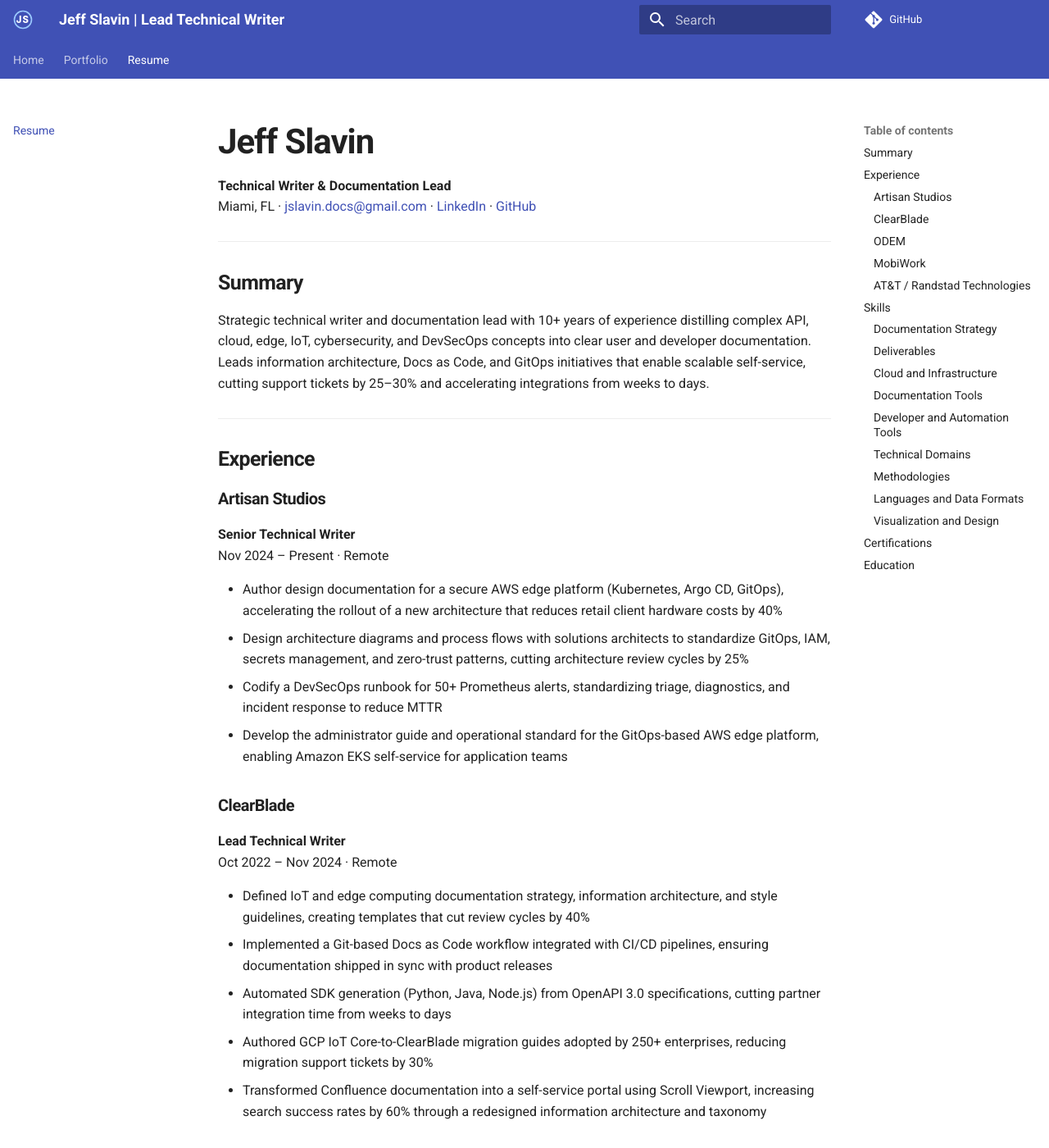
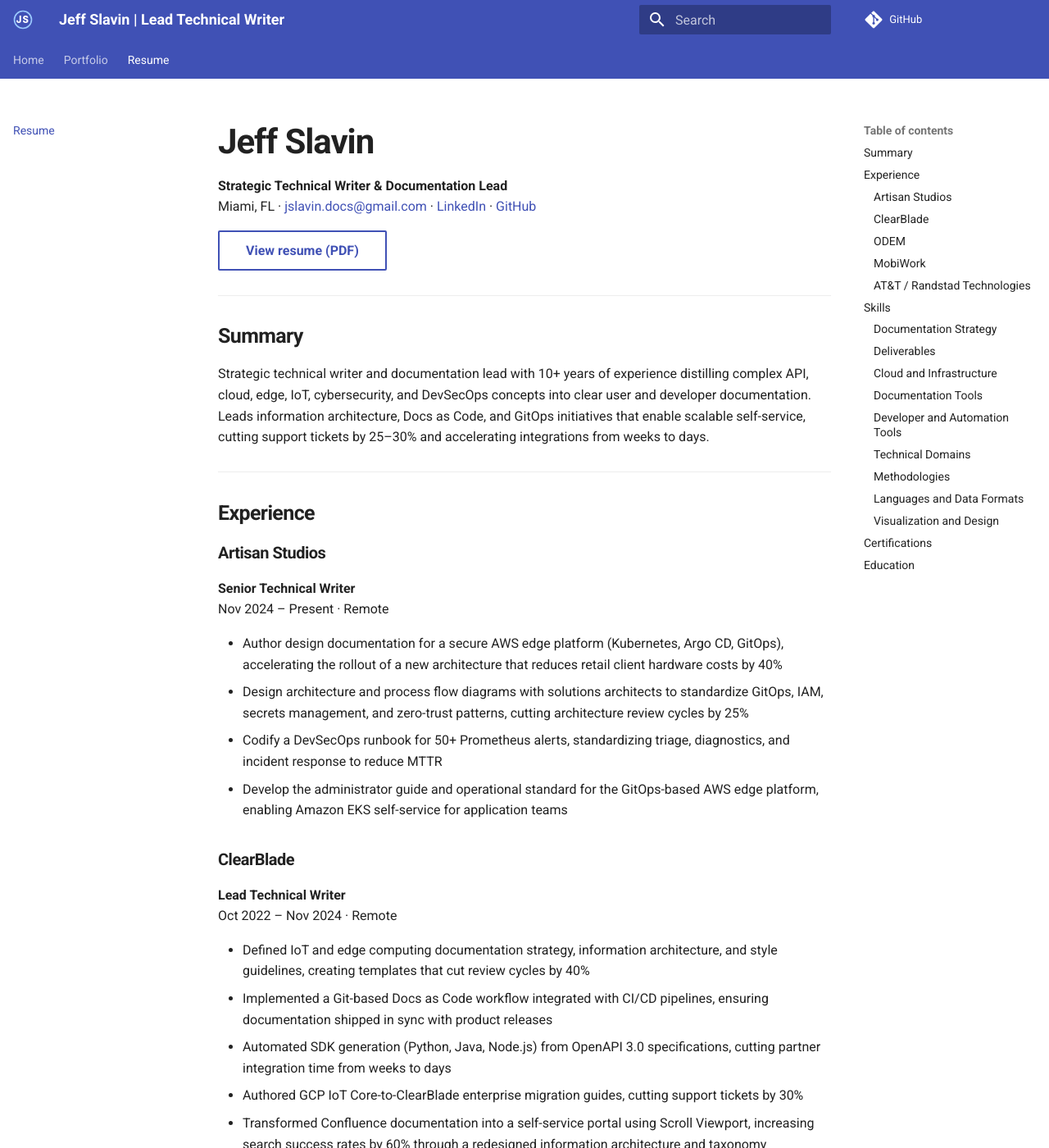
Before and after one commit to jslavin-docs/jslavin-docs.github.io, an MkDocs documentation site: the page built from docs/resume.md, in a window 1280 px wide and 1400 px high. Shown: the whole window at 82% size. Built offline with MkDocs 1.6.1 and Material for MkDocs 9.7.7, drawn with Linux system fonts in a browser that asks for light colours; comment, search, counter and statistics services are not loaded; some of the changed text lies outside the part shown.

Commit message:
Update resume and add PDF

```diff
--- a/docs/resume.md
+++ b/docs/resume.md
@@ -4,8 +4,10 @@
 
 # Jeff Slavin { .resume-page-title }
 
-**Technical Writer & Documentation Lead**
+**Strategic Technical Writer & Documentation Lead**
 Miami, FL · [jslavin.docs@gmail.com](mailto:jslavin.docs@gmail.com) · [LinkedIn](https://www.linkedin.com/in/jeff-slavin) · [GitHub](https://github.com/jslavin-docs)
+
+[View resume (PDF)](assets/Jeff-Slavin-Resume.pdf){ .md-button target="_blank" rel="noopener" }
 
 ---
 
@@ -23,7 +25,7 @@
 Nov 2024 – Present · Remote
 
 - Author design documentation for a secure AWS edge platform (Kubernetes, Argo CD, GitOps), accelerating the rollout of a new architecture that reduces retail client hardware costs by 40%
-- Design architecture diagrams and process flows with solutions architects to standardize GitOps, IAM, secrets management, and zero-trust patterns, cutting architecture review cycles by 25%
+- Design architecture and process flow diagrams with solutions architects to standardize GitOps, IAM, secrets management, and zero-trust patterns, cutting architecture review cycles by 25%
 - Codify a DevSecOps runbook for 50+ Prometheus alerts, standardizing triage, diagnostics, and incident response to reduce MTTR
 - Develop the administrator guide and operational standard for the GitOps-based AWS edge platform, enabling Amazon EKS self-service for application teams
 
@@ -35,7 +37,7 @@
 - Defined IoT and edge computing documentation strategy, information architecture, and style guidelines, creating templates that cut review cycles by 40%
 - Implemented a Git-based Docs as Code workflow integrated with CI/CD pipelines, ensuring documentation shipped in sync with product releases
 - Automated SDK generation (Python, Java, Node.js) from OpenAPI 3.0 specifications, cutting partner integration time from weeks to days
-- Authored GCP IoT Core-to-ClearBlade migration guides adopted by 250+ enterprises, reducing migration support tickets by 30%
+- Authored GCP IoT Core-to-ClearBlade enterprise migration guides, cutting support tickets by 30%
 - Transformed Confluence documentation into a self-service portal using Scroll Viewport, increasing search success rates by 60% through a redesigned information architecture and taxonomy
 
 ### ODEM
```
Also changed, not shown: other parts of docs/resume.md (+3 -3 lines), 1 other file.
